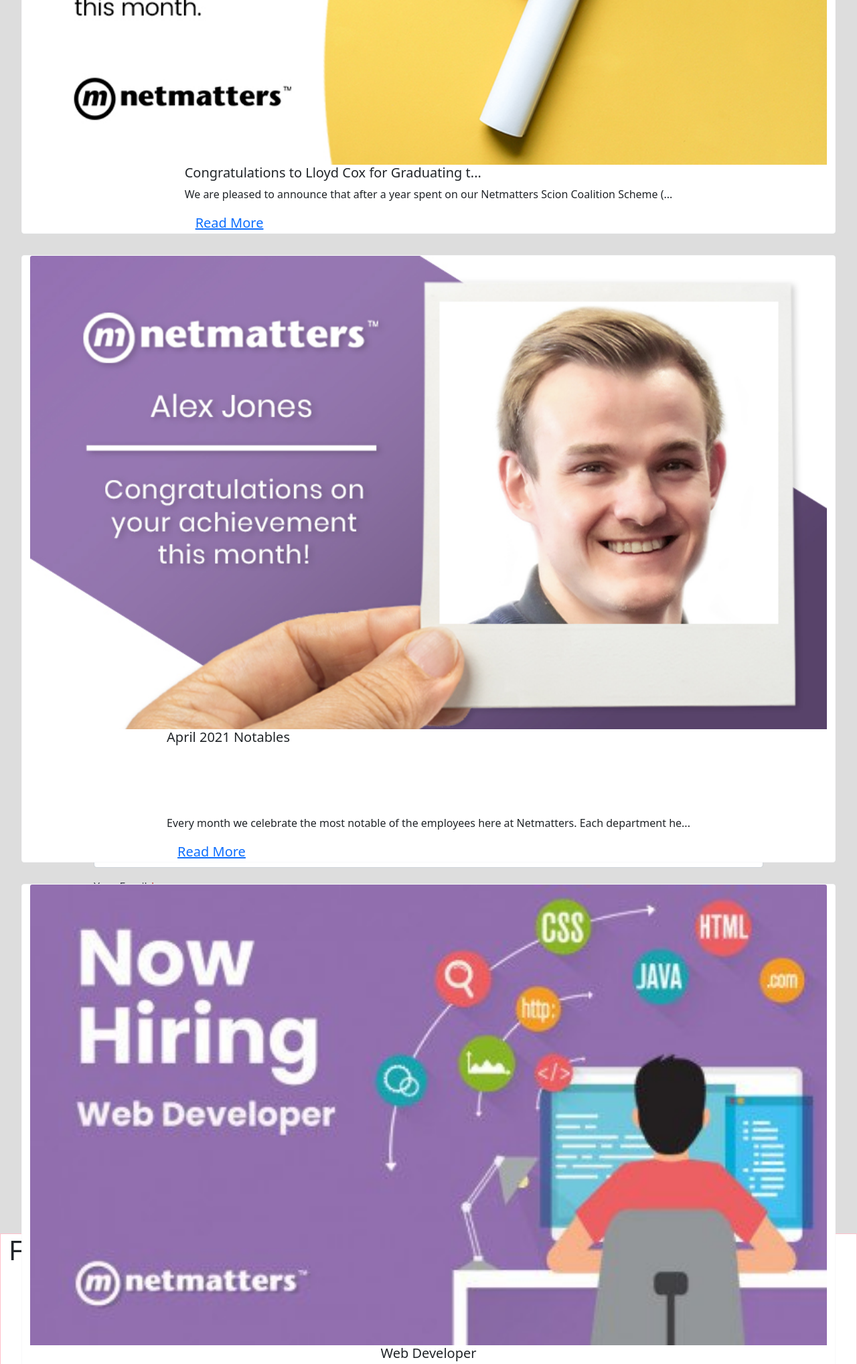
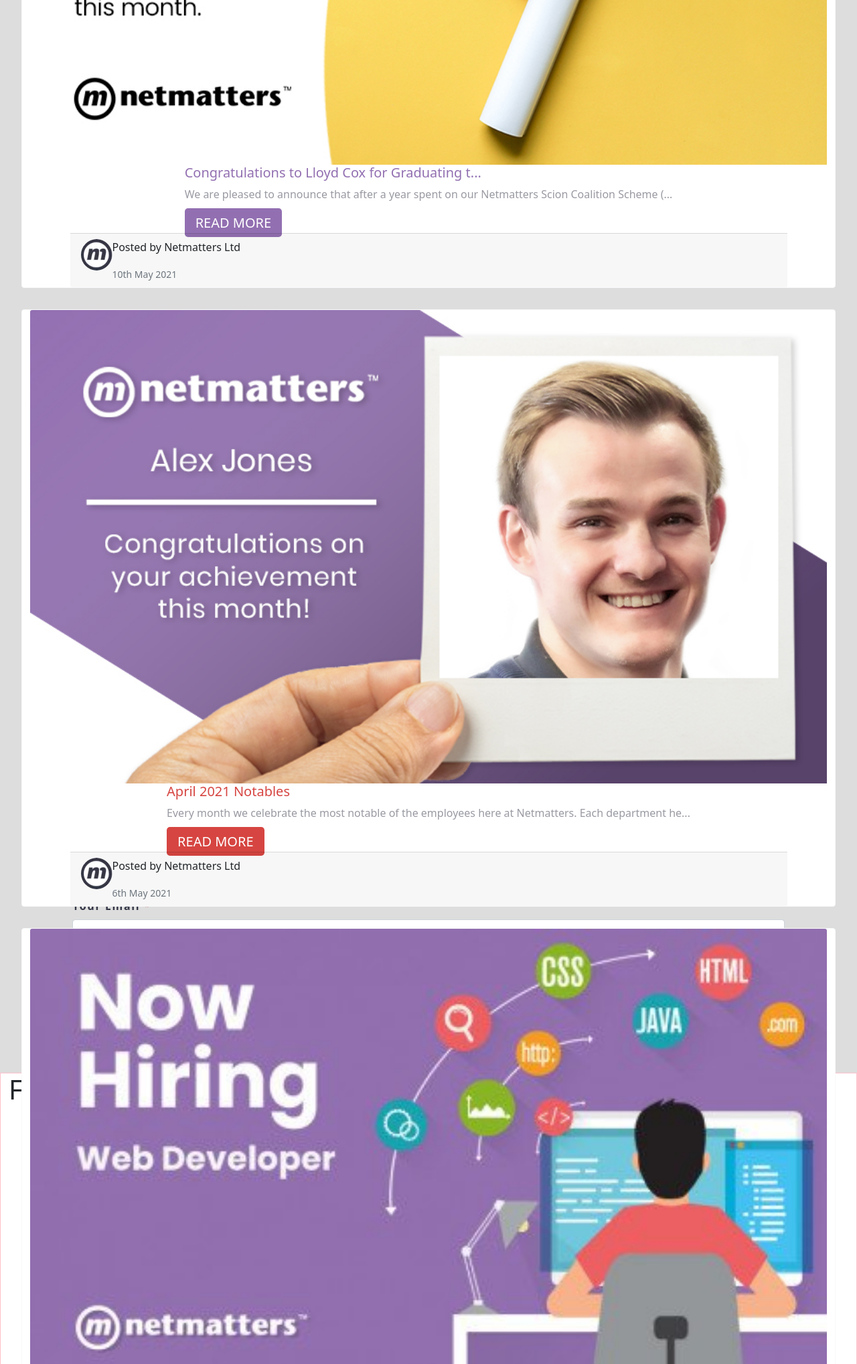
Before and after one commit to MattMakesNoise/Netmatters-HTML-CSS-JS-PHP-Reflection, a PHP site: page / in a window 1280 px wide. Shown: the part 4342-6379 px from the top of the page at 67% size. Run offline with PHP 8.4, Linux system fonts and the light colour scheme; some libraries are stand-ins or nearby versions.

Commit message:
more news card and email form styling

```diff
--- a/css/style.css
+++ b/css/style.css
@@ -495,6 +495,48 @@
   height: 200vh;
 }
 
+.news-text {
+  color: #999AA2;
+}
+
+.scion-title {
+  color: #926FB1;
+}
+
+.scion-btn {
+  background-color: #926FB1;
+  color: #fff;
+  text-decoration: none;
+  text-transform: uppercase;
+}
+
+.notable-title {
+  color: #D64541;
+}
+
+.notable-btn {
+  background-color: #D64541;
+  color: #fff;
+  text-decoration: none;
+  text-transform: uppercase;
+}
+
+.job-title {
+  color: #67809F;
+}
+
+.job-btn {
+  background-color: #67809F;
+  color: #fff;
+  text-decoration: none;
+  text-transform: uppercase;
+}
+
+.card-footer {
+  width: 90%;
+  margin-top: auto;
+}
+
 /*========== CLIENTS =========*/
 .clients {
   border: 1px solid purple;
@@ -503,12 +545,12 @@
 
 /*========== EMAIL FORM ======*/
 .email {
-  height: 90vh;
+  height: 60vh;
   background-color: #ddd;
 }
 
 .email-wrapper {
-  width: 80% !important;
+  width: 85% !important;
   margin: 0 auto;
 }
 
@@ -517,10 +559,49 @@
 .form-check,
 .form-check-label {
   color: #333645;
+  letter-spacing: 0.1rem;
+}
+
+.email-header {
+  font-weight: 400;
+  font-size: 2rem !important;
+}
+
+.form-label,
+.form-check,
+.form-check-label {
+  font-weight: 700;
+}
+
+.form-check label {
+  display: inline-block;
+}
+
+.form-check input {
+  border: 0.2rem solid #333645 !important;
+  background-color: #ddd;
+  cursor: pointer;
+  height: 2rem;
+  width: 2rem;
+  display: inline-block;
+}
+
+.form-check-label {
+  line-height: 1.8;
 }
 
 .make-red {
   color: #BC2C28;
+}
+
+.subscribe-btn {
+  background-color: #333645 !important;
+  color: #fff !important;
+  text-transform: uppercase;
+}
+
+.subscribe-btn:hover {
+  background-color: #1f2231 !important;
 }
 
 /*========== FOOTER ==========*/
--- a/index.html
+++ b/index.html
@@ -149,13 +149,23 @@
                   <p class="news-text">We are pleased to announce that after a year spent on our Netmatters Scion Coalition Scheme (...</p>
                   <a href="#" class="btn-lg scion-btn news-btn">Read More</a>
                 </div>
+                <div class="card-footer">
+                    <img src="/img/netmatters-ltd-VXAv.webp" class="rounded-circle float-start" alt="Simon Wright">
+                    <p class="posted-by">Posted by Netmatters Ltd</p>
+                    <small class="text-muted">10th May 2021</small>
+                </div>
             </div>
             <div class="card notable-card mx-auto my-3 border-light rounded">
                 <img src="img/april-2021-notables-0C1u.jpg" class="card-img-top" alt="New Scion Graduate">
                 <div class="notable-body">
-                  <h5 class="news-title">April 2021 Notables</h5>
+                  <h5 class="notable-title">April 2021 Notables</h5>
                   <p class="news-text">Every month we celebrate the most notable of the employees here at Netmatters. Each department he...</p>
                   <a href="#" class="btn-lg notable-btn news-btn">Read More</a>
+                </div>
+                <div class="card-footer">
+                    <img src="/img/netmatters-ltd-VXAv.webp" class="rounded-circle float-start" alt="Simon Wright">
+                    <p class="posted-by">Posted by Netmatters Ltd</p>
+                    <small class="text-muted">6th May 2021</small>
                 </div>
             </div>
             <div class="card job-card mx-auto my-3 border-light rounded">
@@ -164,6 +174,11 @@
                   <h5 class="job-title">Web Developer</h5>
                   <p class="news-text">Salary Ra...</p>
                   <a href="#" class="btn-lg job-btn news-btn">Read More</a>
+                </div>
+                <div class="card-footer">
+                    <img src="/img/simon-wright-7UFt.jpg" class="rounded-circle float-start" alt="Simon Wright">
+                    <p class="posted-by">Posted by Simon Wright</p>
+                    <small class="text-muted">1st May 2021</small>
                 </div>
             </div>
         </section>
@@ -177,8 +192,8 @@
 
         <!-- Email Form -->
         <section class="row email">
-            <div class="email-wrapper">
-                <h1 class="mt-5 email-header">Email Newsletter Sign-Up</h1>
+            <div class="email-wrapper mt-0">
+                <h1 class="mt-5 email-header">Email Newsletter <br> Sign-Up</h1>
                 <form>
                     <div class="mb-3">
                         <label for="nameInput" class="form-label">Your Name <span class="make-red">*</span></label>
@@ -188,12 +203,12 @@
                     <label for="emailInput" class="form-label">Your Email <span class="make-red">*</span></label>
                     <input type="email" class="form-control" id="inputEmail" aria-describedby="emailHelp">
                     </div>
-                    <div class="mb-3 form-check">
+                    <div class="mb-3 form-check align-items-center">
                     <input type="checkbox" class="form-check-input" id="marketingCheck">
                     <label class="form-check-label" for="marketingCheck">Please tick this box if you wish to receive marketing information from us. <br>
                     Please see our <u>Privacy Policy</u> for more information on how we use your data.</label>
                     </div>
-                    <button type="submit" class="btn subscribe-btn">Subscribe</button>
+                    <button type="submit" class="btn btn-lg subscribe-btn">Subscribe</button>
                 </form>
             </div>
         </section>
--- a/sass/style.scss
+++ b/sass/style.scss
@@ -450,6 +450,48 @@
     background-color: $lightgrey;
     height: 200vh;
 }
+
+.news-text {
+    color: $btn-grey;
+}
+
+.scion-title {
+    color: $web;
+}
+
+.scion-btn {
+    background-color: $web;
+    color: $white;
+    text-decoration: none;
+    text-transform: uppercase;
+}
+
+.notable-title {
+    color: $tele;
+}
+
+.notable-btn {
+    background-color: $tele;
+    color: $white;
+    text-decoration: none;
+    text-transform: uppercase;
+}
+
+.job-title {
+    color: $soft;
+}
+
+.job-btn {
+    background-color: $soft;
+    color: $white;
+    text-decoration: none;
+    text-transform: uppercase;
+}
+
+.card-footer {
+    width: 90%;
+    margin-top: auto;
+}
 /*========== CLIENTS =========*/
 .clients {
     border: 1px solid purple;
@@ -457,12 +499,12 @@
 }
 /*========== EMAIL FORM ======*/
 .email {
-    height: 90vh;
+    height: 60vh;
     background-color: $lightgrey;
 }
 
 .email-wrapper {
-    width: 80% !important;
+    width: 85% !important;
     margin: 0 auto;
 }
 
@@ -471,10 +513,47 @@
 .form-check,
 .form-check-label {
     color: $dark-blue;
+    letter-spacing: 0.1rem;
 }
 
+.email-header {
+    font-weight: 400;
+    font-size: 2rem !important;
+}
+
+.form-label,
+.form-check,
+.form-check-label {
+    font-weight: 700;
+}
+
+.form-check label {
+    display: inline-block
+}
+
+.form-check input {
+    border: 0.2rem solid $dark-blue !important;
+    background-color: $lightgrey;
+    cursor: pointer;
+    height: 2rem;
+    width: 2rem;
+    display: inline-block;
+}
+
+.form-check-label {
+    line-height: 1.8;
+}
 .make-red {
     color: $tele-dark;
+}
+
+.subscribe-btn {
+    background-color: $dark-blue !important;
+    color: $white !important;
+    text-transform: uppercase;
+    &:hover {
+        background-color:rgb(31, 34, 49) !important;
+    }
 }
 /*========== FOOTER ==========*/
 .footer {
```
Also changed, not shown: 1 other file.
